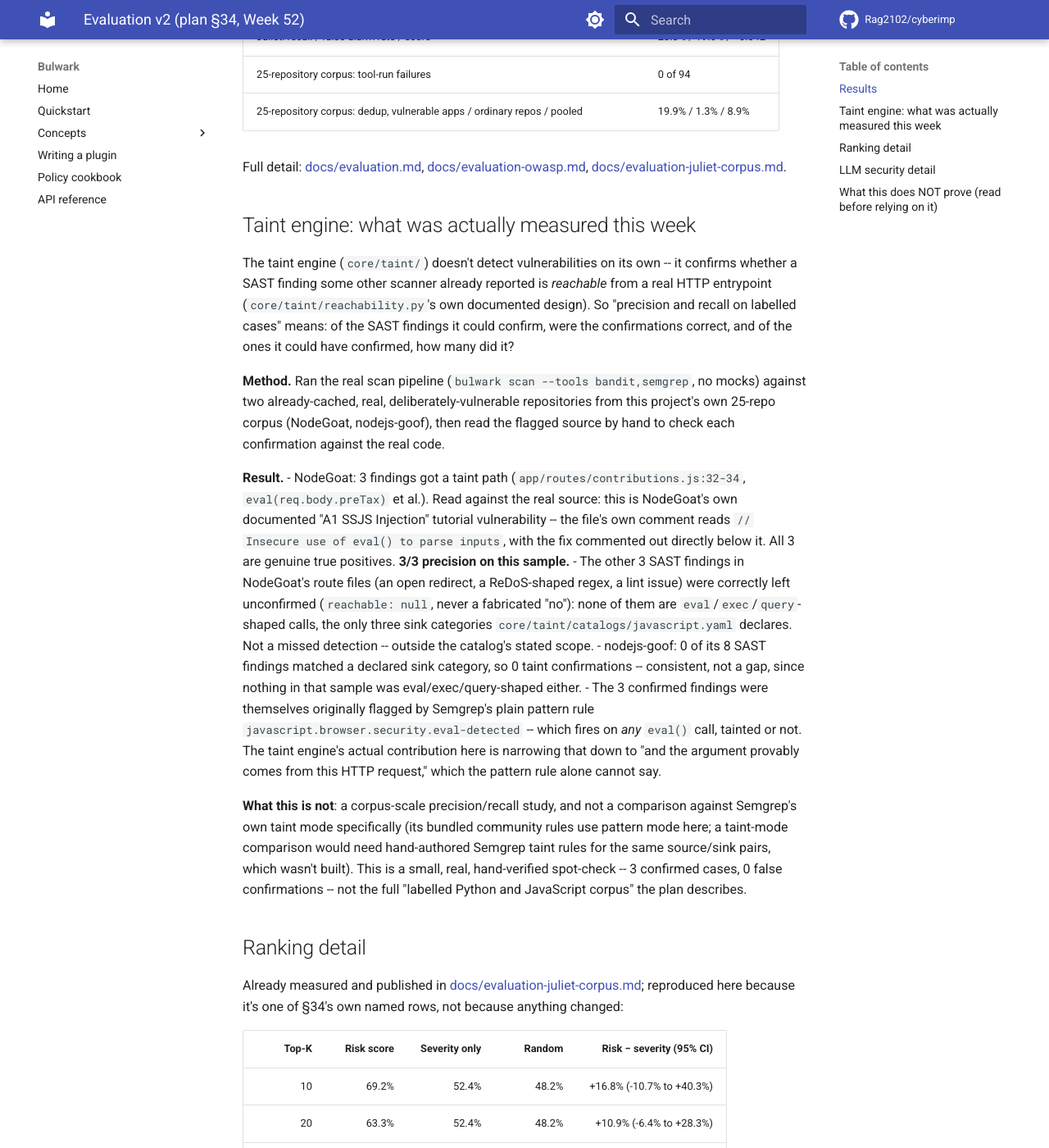
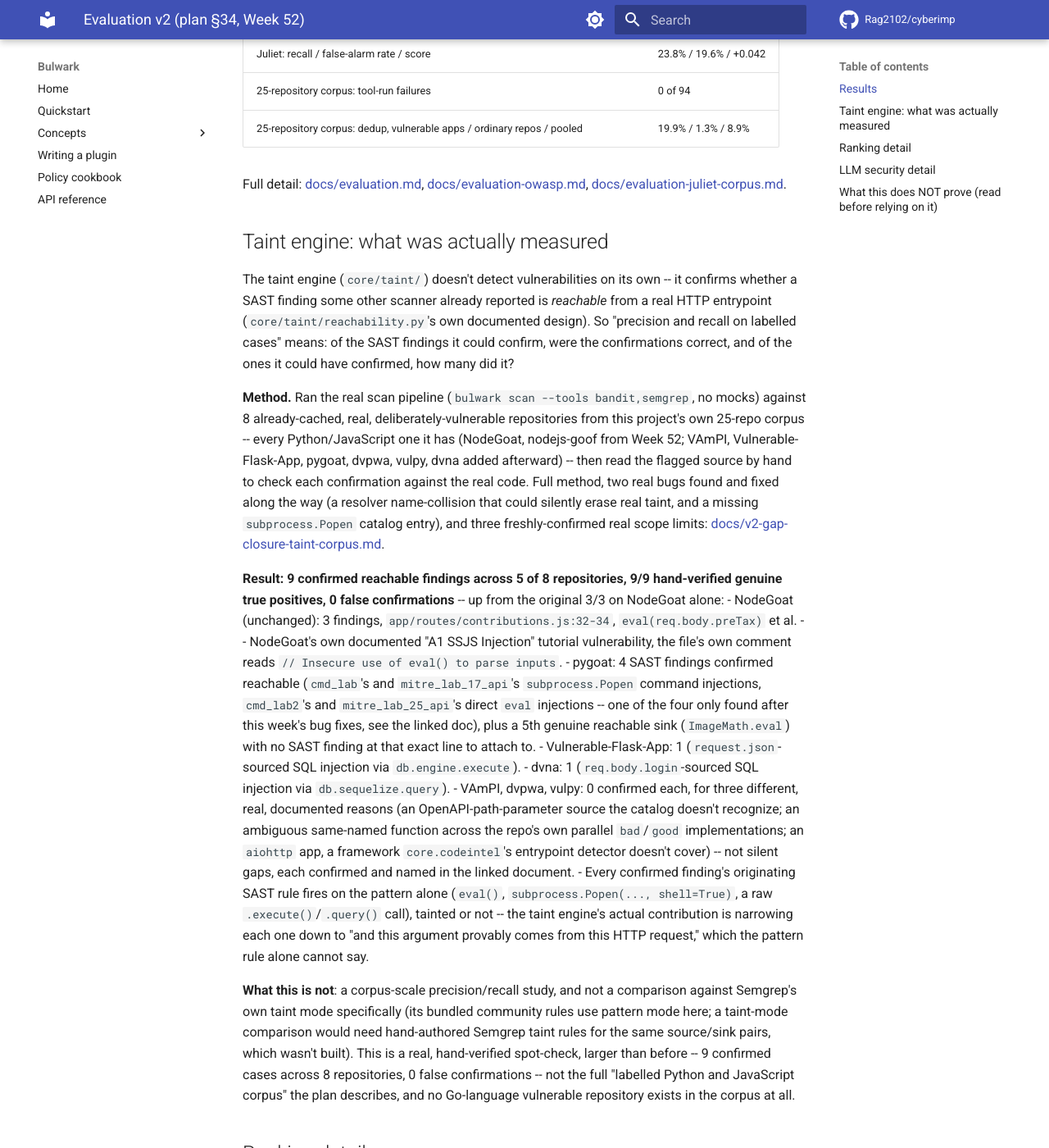
Before and after one commit to rago12bit/cybernatics, an MkDocs documentation site: the page built from docs/evaluation-v2.md, in a window 1280 px wide and 1400 px high, scrolled down 1691 px. Shown: the whole window at 82% size. Built offline with MkDocs 1.6.1 and Material for MkDocs 9.7.7, drawn with Linux system fonts in a browser that asks for light colours; comment, search, counter and statistics services are not loaded; some of the changed text lies outside the part shown.

Commit message:
Fix taint engine name-collision bug, expand corpus spot-check 3->9
Expanding v2's own disclosed taint-engine gap (a 3-case, 1-repository
spot-check) to the full Python/JavaScript corpus surfaced a real bug:
core.codeintel.resolve_one can confidently resolve a call like `.get(...)`
to the one project-defined function with that name, even when the real
callee is an unrelated stdlib/framework method (QueryDict.get, dict.get).
All three taint flow analyzers then trusted that unrelated function's own
return-taint summary instead of the conservative pass-through fallback
every unresolved call already gets -- silently erasing real taint. Fixed
by unioning the resolved-summary result with the same fallback, so a
resolution can only add taint, never remove it (consistent with ADR-0021's
own "over-approximate on purpose" design). Also added subprocess.Popen
(previously only os.popen) to the Python catalog's command-injection sinks.

Confirmed reachable findings across the corpus's 8 Python/JS repositories
went from 3 (NodeGoat only) to 9 (5 repositories), all hand-verified true
positives, 0 false confirmations. Three further real, non-bug scope limits
freshly confirmed with concrete examples: OpenAPI-path-parameter sourcing
(VAmPI), ambiguous same-named functions across parallel bad/good modules
(vulpy), and aiohttp not being a supported entrypoint framework (dvpwa).
Full write-up: docs/v2-gap-closure-taint-corpus.md.

Co-Authored-By: Claude Sonnet 5 <noreply@anthropic.com>

```diff
--- a/docs/evaluation-v2.md
+++ b/docs/evaluation-v2.md
@@ -12,7 +12,7 @@ one place, not to re-litigate or soften what they already said.
 | Area | Metric | Result | Status |
 |---|---|---|---|
 | Incremental scanning | Median PR scan time; speedup over a full scan | NodeGoat: 71.2s cold → 19.6s warm (**3.6x**), target <60s met | Partial -- 1 repository, not the full "last 20 PRs × 30-repo corpus" ask |
-| Taint engine | Precision/recall, Python & JS, vs. Semgrep taint mode | 3/3 hand-verified true positives on NodeGoat, 0 false confirmations | Partial -- small real spot-check, not a corpus-scale study; no Semgrep-taint-mode comparison |
+| Taint engine | Precision/recall, Python & JS, vs. Semgrep taint mode | 9/9 hand-verified true positives across 5 of 8 corpus repositories, 0 false confirmations | Partial -- larger real spot-check (was 3/3 on 1 repo), not a corpus-scale study; no Semgrep-taint-mode comparison |
 | Ranking | Top-20 precision: risk score vs. severity-only vs. random | 63.3% / 52.4% / 48.2% (95% CI includes 0) | **Measured** -- already published, [below](#ranking-detail) |
 | Verified fixes | Share of TPs verified-fixed; blind human review; regressions | -- | **Not measured** -- needs a live model |
 | Triage assistant | Precision/recall of "likely false positive" vs. OWASP Benchmark labels | -- | **Not measured** -- needs a live model |
@@ -36,7 +36,7 @@ nothing about them changed since):
 Full detail: [docs/evaluation.md](evaluation.md), [docs/evaluation-owasp.md](evaluation-owasp.md),
 [docs/evaluation-juliet-corpus.md](evaluation-juliet-corpus.md).
 
-## Taint engine: what was actually measured this week
+## Taint engine: what was actually measured
 
 The taint engine (`core/taint/`) doesn't detect vulnerabilities on its own -- it confirms whether a
 SAST finding some other scanner already reported is *reachable* from a real HTTP entrypoint
@@ -44,34 +44,42 @@ SAST finding some other scanner already reported is *reachable* from a real HTTP
 means: of the SAST findings it could confirm, were the confirmations correct, and of the ones it
 could have confirmed, how many did it?
 
-**Method.** Ran the real scan pipeline (`bulwark scan --tools bandit,semgrep`, no mocks) against two
-already-cached, real, deliberately-vulnerable repositories from this project's own 25-repo corpus
-(NodeGoat, nodejs-goof), then read the flagged source by hand to check each confirmation against the
-real code.
+**Method.** Ran the real scan pipeline (`bulwark scan --tools bandit,semgrep`, no mocks) against 8
+already-cached, real, deliberately-vulnerable repositories from this project's own 25-repo corpus --
+every Python/JavaScript one it has (NodeGoat, nodejs-goof from Week 52; VAmPI, Vulnerable-Flask-App,
+pygoat, dvpwa, vulpy, dvna added afterward) -- then read the flagged source by hand to check each
+confirmation against the real code. Full method, two real bugs found and fixed along the way (a
+resolver name-collision that could silently erase real taint, and a missing `subprocess.Popen`
+catalog entry), and three freshly-confirmed real scope limits:
+[docs/v2-gap-closure-taint-corpus.md](v2-gap-closure-taint-corpus.md).
 
-**Result.**
-- NodeGoat: 3 findings got a taint path (`app/routes/contributions.js:32-34`, `eval(req.body.preTax)`
-  et al.). Read against the real source: this is NodeGoat's own documented "A1 SSJS Injection"
-  tutorial vulnerability -- the file's own comment reads `// Insecure use of eval() to parse inputs`,
-  with the fix commented out directly below it. All 3 are genuine true positives. **3/3 precision on
-  this sample.**
-- The other 3 SAST findings in NodeGoat's route files (an open redirect, a ReDoS-shaped regex, a lint
-  issue) were correctly left unconfirmed (`reachable: null`, never a fabricated "no"): none of them
-  are `eval`/`exec`/`query`-shaped calls, the only three sink categories
-  `core/taint/catalogs/javascript.yaml` declares. Not a missed detection -- outside the catalog's
-  stated scope.
-- nodejs-goof: 0 of its 8 SAST findings matched a declared sink category, so 0 taint confirmations --
-  consistent, not a gap, since nothing in that sample was eval/exec/query-shaped either.
-- The 3 confirmed findings were themselves originally flagged by Semgrep's plain pattern rule
-  `javascript.browser.security.eval-detected` -- which fires on *any* `eval()` call, tainted or not.
-  The taint engine's actual contribution here is narrowing that down to "and the argument provably
-  comes from this HTTP request," which the pattern rule alone cannot say.
+**Result: 9 confirmed reachable findings across 5 of 8 repositories, 9/9 hand-verified genuine true
+positives, 0 false confirmations** -- up from the original 3/3 on NodeGoat alone:
+- NodeGoat (unchanged): 3 findings, `app/routes/contributions.js:32-34`,
+  `eval(req.body.preTax)` et al. -- NodeGoat's own documented "A1 SSJS Injection" tutorial
+  vulnerability, the file's own comment reads `// Insecure use of eval() to parse inputs`.
+- pygoat: 4 SAST findings confirmed reachable (`cmd_lab`'s and `mitre_lab_17_api`'s
+  `subprocess.Popen` command injections, `cmd_lab2`'s and `mitre_lab_25_api`'s direct `eval`
+  injections -- one of the four only found after this week's bug fixes, see the linked doc), plus a
+  5th genuine reachable sink (`ImageMath.eval`) with no SAST finding at that exact line to attach to.
+- Vulnerable-Flask-App: 1 (`request.json`-sourced SQL injection via `db.engine.execute`).
+- dvna: 1 (`req.body.login`-sourced SQL injection via `db.sequelize.query`).
+- VAmPI, dvpwa, vulpy: 0 confirmed each, for three different, real, documented reasons (an
+  OpenAPI-path-parameter source the catalog doesn't recognize; an ambiguous same-named function
+  across the repo's own parallel `bad`/`good` implementations; an `aiohttp` app, a framework
+  `core.codeintel`'s entrypoint detector doesn't cover) -- not silent gaps, each confirmed and named
+  in the linked document.
+- Every confirmed finding's originating SAST rule fires on the pattern alone (`eval()`,
+  `subprocess.Popen(..., shell=True)`, a raw `.execute()`/`.query()` call), tainted or not -- the
+  taint engine's actual contribution is narrowing each one down to "and this argument provably comes
+  from this HTTP request," which the pattern rule alone cannot say.
 
 **What this is not**: a corpus-scale precision/recall study, and not a comparison against Semgrep's
 own taint mode specifically (its bundled community rules use pattern mode here; a taint-mode
 comparison would need hand-authored Semgrep taint rules for the same source/sink pairs, which wasn't
-built). This is a small, real, hand-verified spot-check -- 3 confirmed cases, 0 false confirmations --
-not the full "labelled Python and JavaScript corpus" the plan describes.
+built). This is a real, hand-verified spot-check, larger than before -- 9 confirmed cases across 8
+repositories, 0 false confirmations -- not the full "labelled Python and JavaScript corpus" the plan
+describes, and no Go-language vulnerable repository exists in the corpus at all.
 
 ## Ranking detail
 
@@ -114,9 +122,11 @@ probe-budget decision, not something to fake with a hardcoded number.
   (41/42/43/44) -- this document doesn't newly discover them, just collects them.
 - **The UX row has no "before" or "after."** The baseline usability study (Week 31) was never run
   with real participants; there is nothing to compare a redesign against yet.
-- **The taint engine measurement is a spot-check (N=3 confirmed cases on one repository), not a
+- **The taint engine measurement is a spot-check (N=9 confirmed cases across 5 of 8 repositories), not a
   corpus-scale study**, and makes no claim about recall against vulnerability classes outside its
-  three declared JS sink categories (or the Python/Go catalogs, not exercised here at all).
+  declared sink categories, or against the 4 corpus repositories whose own language (Java,
+  CloudFormation, Terraform) has no taint catalog at all. The Go catalog specifically has never been
+  run against a real vulnerable repository -- the corpus has none.
 - **Scale and platform-security numbers are a single developer laptop's**, not a provisioned
   server's -- see each one's own week for the full caveat.
 - **Incremental scanning is one repository with a 3-file edit**, not the plan's "last 20 merged PRs
```
Also changed, not shown: CHANGELOG.md (+12 -0 lines), docs/v2-gap-closure-taint-corpus.md (added, +144 -0 lines), 4 other files.
